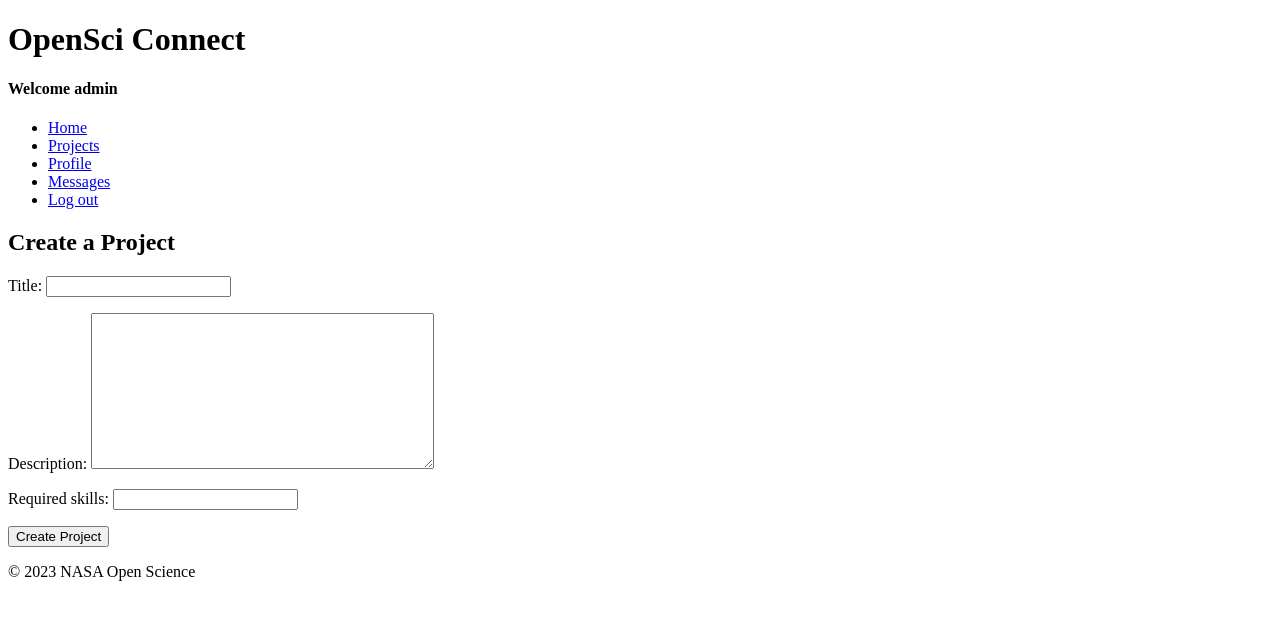
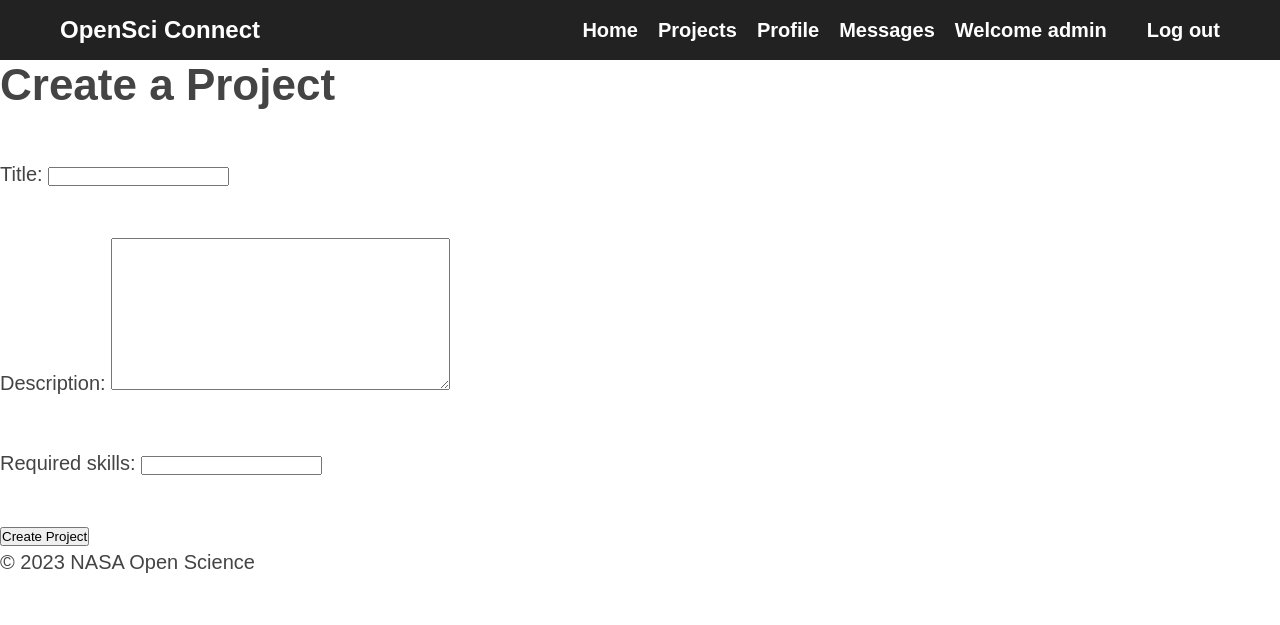
Before and after one commit to sedfarouk/OpenSci-Connect, a Django app: page /create_project/ in a window 1280 px wide. Shown: the top 625 px of the page. Run offline with Django 4.2, Linux system fonts and the light colour scheme; a user stored in the database is signed in; parts of the project's set-up code (start-up, migrations or seed data) failed here and were passed over.

Commit message:
front-end v1

```diff
--- a/collaborations/templates/base.html
+++ b/collaborations/templates/base.html
@@ -1,17 +1,19 @@
 <!DOCTYPE html>
 <html lang="en">
   <head>
-    <meta charset="UTF-8">
-    <meta name="viewport" content="width=device-width, initial-scale=1.0">
+    <meta charset="UTF-8" />
+    <meta name="viewport" content="width=device-width, initial-scale=1.0" />
     <title>OpenSci-Connect</title>
+    {% load static %}
+    <link href="{% static 'css/styles.css' %}" rel="stylesheet" />
+    <link href="{% static 'css/base.css' %}" rel="stylesheet" />
   </head>
+
   <body>
-    <header>
-        <h1>OpenSci Connect</h1>
-        <nav>
-            {% if user.is_authenticated %}
-            <h4>Welcome {{user.username}}</h4>
-            {% endif %}
+    <nav class="navbar">
+      <div class="container">
+        <a href="/" class="navbar-brand">OpenSci Connect</a>
+        <div class="nav-items">
           <ul>
             <li><a href="/">Home</a></li>
             <li><a href="{% url 'project_list' %}">Projects</a></li>
@@ -19,16 +21,15 @@
             <li><a href="{% url 'message_list' %}">Messages</a></li>
 
             {% if user.is_authenticated %}
+            <li class="welcome">Welcome {{user.username}}</li>
             <li><a href="{% url 'logout' %}">Log out</a></li>
             {% endif %}
           </ul>
+        </div>
+      </div>
     </nav>
-    </header>
 
-    <main>
-        {% block content %}
-        {% endblock %}
-    </main>
+    <main>{% block content %} {% endblock %}</main>
 
     <footer>
       <p>&copy; {% now "Y" %} NASA Open Science</p>
--- /dev/null
+++ b/static/css/base.css
@@ -0,0 +1,42 @@
+.navbar {
+  background-color: #222;
+  padding: 1rem 0;
+  color: white;
+}
+
+.container {
+  max-width: 1200px;
+  margin: auto;
+  padding: 0 20px;
+  display: flex;
+  justify-content: space-between;
+  align-items: center;
+}
+
+.navbar-brand {
+  font-size: 1.5rem;
+  font-weight: bold;
+  text-decoration: none;
+  color: white;
+}
+
+.nav-items ul {
+  list-style-type: none;
+  padding: 0;
+  display: flex;
+  gap: 20px;
+}
+
+.nav-items ul li a {
+  text-decoration: none;
+  color: white;
+  transition: color 0.2s;
+}
+
+.nav-items ul li a:hover {
+  color: #e67e22;
+}
+
+.welcome {
+  margin-right: 20px;
+}
--- /dev/null
+++ b/static/css/styles.css
@@ -0,0 +1,87 @@
+* {
+  margin: 0;
+  padding: 0;
+  box-sizing: border-box;
+}
+html {
+  font-family: "Rubik", sans-serif;
+  color: #444;
+}
+
+.container {
+  margin: 0 auto;
+  width: 1200px;
+}
+header {
+  /*         background-color: orangered; */
+  height: 100vh;
+  position: relative;
+  background-image: linear-gradient(
+      rgba(34, 34, 34, 0.6),
+      rgba(34, 34, 34, 0.6)
+    ),
+    url("../img/AdobeStock_409903203.jpeg"); /* inear gradient darknest the image */
+  background-size: cover; /* figure out automatically the exact size the image to be to cover the entire element  */
+  color: white;
+}
+
+nav {
+  font-size: 20px;
+  font-weight: 700;
+  display: flex;
+  justify-content: space-between;
+  padding-top: 32px;
+  /* background-image: linear-gradient(to right, red, blue); */
+  /*         background-color: green; */
+}
+.header-container {
+  width: 1200px;
+  position: absolute;
+  /* In relation to Parent size */
+  left: 50%;
+  top: 50%;
+  /* In relation to the Element size */
+  transform: translate(-50%, -50%);
+
+  /*         background-color: violet; */
+
+  /*      text-align: center; */
+}
+
+.header-container-inner {
+  width: 50%;
+  /*         background-color: blue; */
+}
+h1 {
+  font-size: 52px;
+  margin-bottom: 32px;
+  line-height: 1.05;
+}
+
+p {
+  font-size: 20px;
+  line-height: 1.6;
+  margin-bottom: 48px;
+}
+
+.btn:link,
+.btn:visited {
+  font-size: 20px;
+  font-weight: 600;
+  /*         background-color: #e67e22; */
+  color: #fff;
+  text-decoration: none;
+  display: inline-block;
+  padding: 16px 32px;
+  border-radius: 9px;
+}
+
+h2 {
+  font-size: 44px;
+  margin-bottom: 48px;
+}
+
+section {
+  padding: 96px 0;
+  background-color: #f7f7f7;
+}
```
Also changed, not shown: collaborations/templates/home.html (+29 -8 lines), opensci_connect/settings.py (+6 -3 lines), db.sqlite3, 1 other file. Lines whose indentation alone changed are shown as unchanged.
